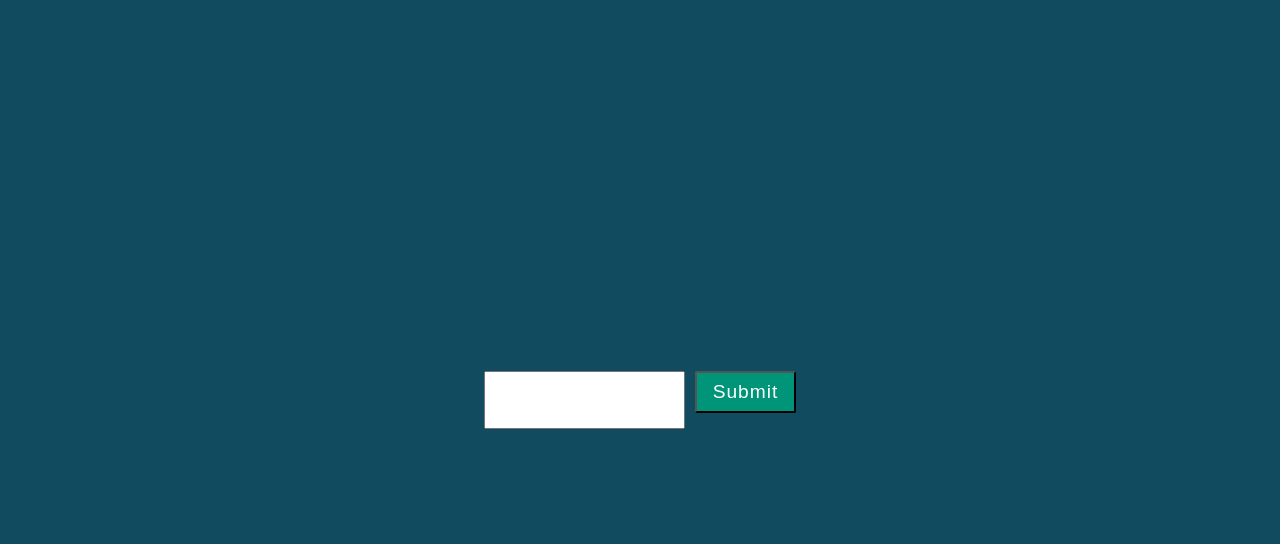
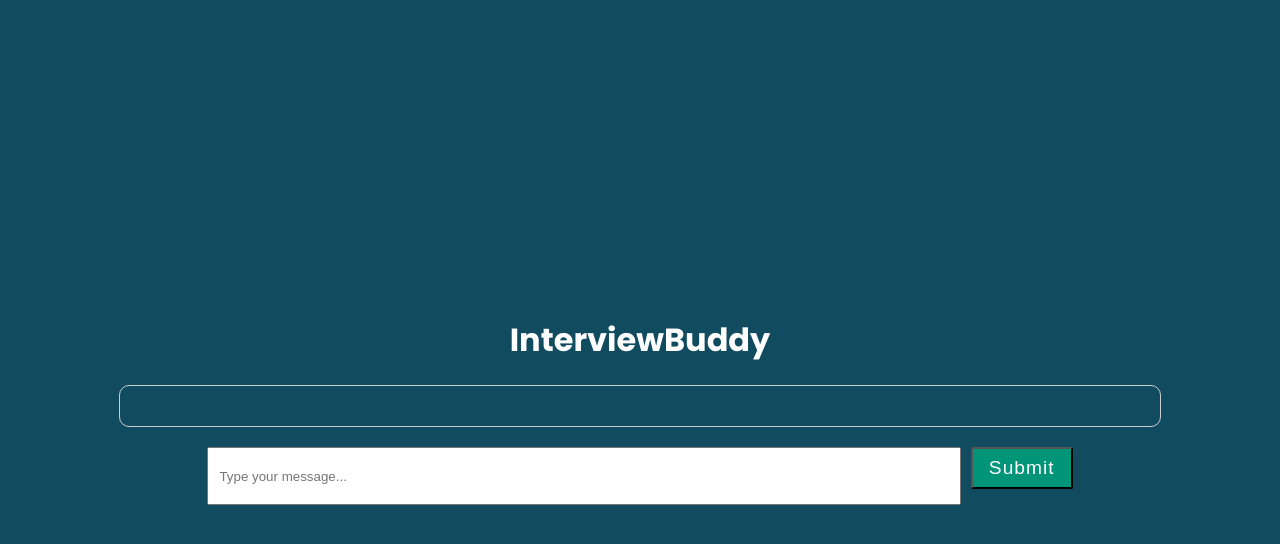
Before and after one commit to mpityo/cen3031-prj, a Django app: page /chat/ in a window 1280 px wide. Shown: the top 544 px of the page. Run offline with Django 4.2, Linux system fonts and the light colour scheme; tables that the repository leaves empty hold one stand-in row (values such as "Sample post"); a database or web service that is not in the repository returns one stand-in record (values such as "Sample title").

Commit message:
edited styles in chat

```diff
--- a/interviewbuddy/config.py
+++ b/interviewbuddy/config.py
@@ -2,4 +2,4 @@ class Config:
     DB_CONNECTION = "mongodb+srv://wifi_wizard:icanchargespaceshipswithmycarrots@cluster3031.doa671q.mongodb.net/?retryWrites=true&w=majority"
 
 class OpenaiKey:
-    key = ("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")
+    key = ("type your api key")
--- a/interviewbuddy/static/css/chat.css
+++ b/interviewbuddy/static/css/chat.css
@@ -1,12 +1,12 @@
 @import url('https://fonts.googleapis.com/css2?family=Poppins:wght@200;300;400;500;600;700&display=swap');
 body {
-    display: flex;
     align-items: center;
     justify-content: center;
     height: 100vh;
     margin: 0;
     background: #114B5F;
     font-family: 'Poppins', sans-serif;
+    display: flex;
 }
 
 #chatContainer {
@@ -22,11 +22,12 @@ body {
     max-height: 1000px;
     overflow-y: auto;
     margin-bottom: 20px;
+    border-radius: 10px;
 }
 
 #chatForm {
+    justify-content: center;
     display: flex;
-    justify-content: center;
 }
 
 #userInput {
--- a/interviewbuddy/templates/chat.html
+++ b/interviewbuddy/templates/chat.html
@@ -6,23 +6,24 @@
     <meta name="viewport" content="width=device-width, initial-scale=1.0">
     <title>Chat Application</title>
     <link rel="stylesheet" type="text/css" href="{% static 'css/chat.css'%}">
+
 </head>
 <body>
-
+<div id="chatContainer">
     {% block content %}
-    <div id="chatContainer">
-        {% if chatbot_response %}
+    <h1>InterviewBuddy</h1>
         <div id="chat">
-            {{ chatbot_response|safe }}
+            {% if chatbot_response %}
+                {{ chatbot_response|safe }}
+            {% endif %}
         </div>
-    {% endif %}
-    <form id="chatForm" method="post">
-        {% csrf_token %}
-        <input type="text" class="form-control" name="user_input" id="userInput">
-        <button type="submit" class="btn btn-primary mt-3">Submit</button>
-    </form>
-    </div>
-{% endblock content %}
+        <form id="chatForm" method="post">
+            {% csrf_token %}
+            <input type="text" class="form-control" name="user_input" id="userInput" placeholder="Type your message...">
+            <button type="submit" class="btn btn-primary mt-3" id="buttonInput">Submit</button>
+        </form>
+    {% endblock content %}
+</div>
 
 </body>
 </html>
--- /dev/null
+++ b/package.json
@@ -0,0 +1,5 @@
+{
+  "dependencies": {
+    "jquery": "^3.7.1"
+  }
+}
```
Also changed, not shown: package-lock.json (added).
